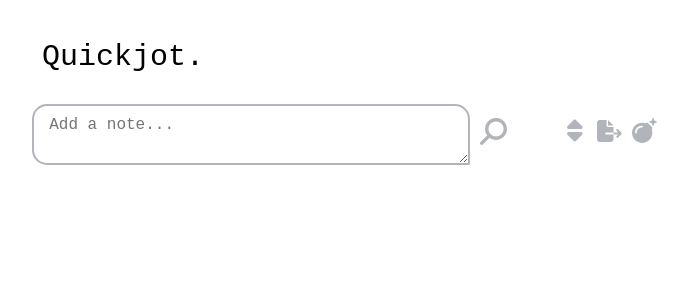
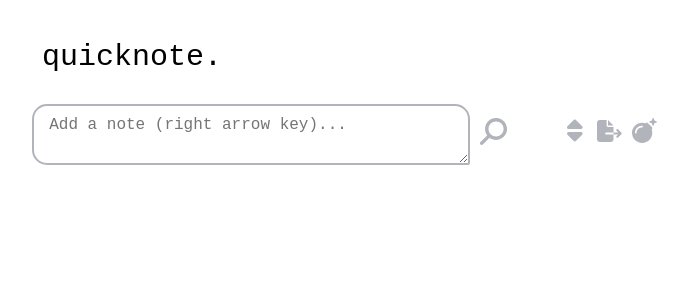
Before and after one commit to nicholasturk/QuickJot, a Vue app in the folder client/: page / in a window 1280 px wide. Shown: the top 300 px of the page, without its empty margins (258-944 px from the left). Built offline with nearby package versions, Linux system fonts and the light colour scheme; what @mathieustan/vue-notification would draw is missing.

Commit message:
brrr shadow

```diff
--- a/client/src/components/HomePage.vue
+++ b/client/src/components/HomePage.vue
@@ -2,7 +2,7 @@
   <div id="home-page">
     <div class="content">
       <div class="title">
-        Quickjot.
+        quicknote.
       </div>
       <div class="controls">
         <div class="input-section">
@@ -118,7 +118,7 @@ export default {
       if (this.isSearching) {
         return "Search for a note...";
       } else {
-        return "Add a note...";
+        return "Add a note (right arrow key)...";
       }
     }
   },
--- a/client/src/components/NoteCard.vue
+++ b/client/src/components/NoteCard.vue
@@ -13,7 +13,8 @@
         </div>
       </div>
       <div class="card-content">
-        <span class="starter">></span> {{ content[1] }}
+        <span class="starter">></span>
+        <div>{{ content[1] }}</div>
       </div>
     </div>
   </div>
@@ -94,6 +95,7 @@ export default {
   word-break: break-all;
   text-align: left;
   overflow: hidden;
+  white-space: pre-wrap;
 }
 
 .newly-added {
@@ -107,5 +109,7 @@ export default {
   border: 2px solid #b1b4ba;
   transition: background-color 4000ms ease-out;
   margin-bottom: 40px;
+  box-shadow: 0 19px 50px rgba(230, 223, 223, 0.3),
+    0 12px 12px rgba(133, 129, 129, 0.3);
 }
 </style>
```
